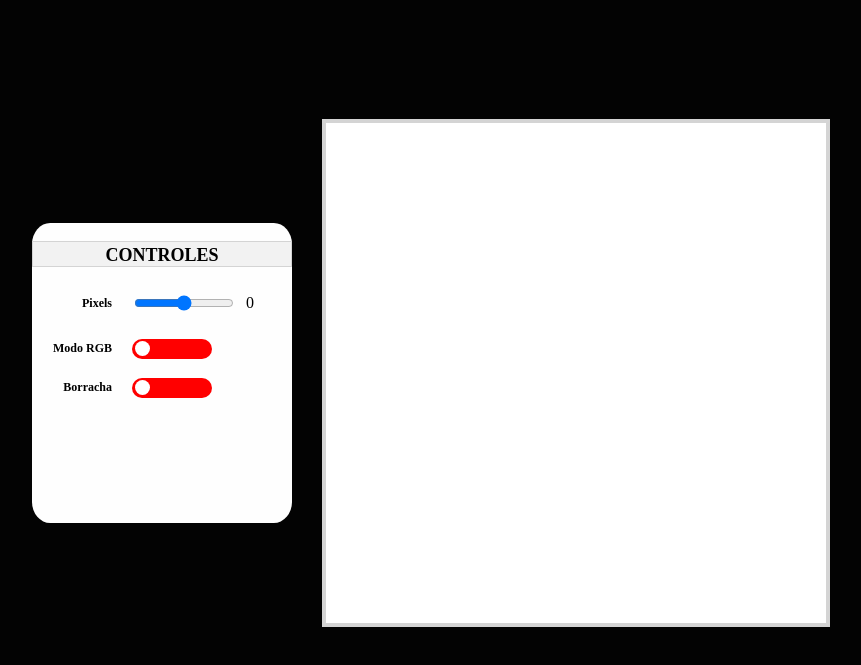
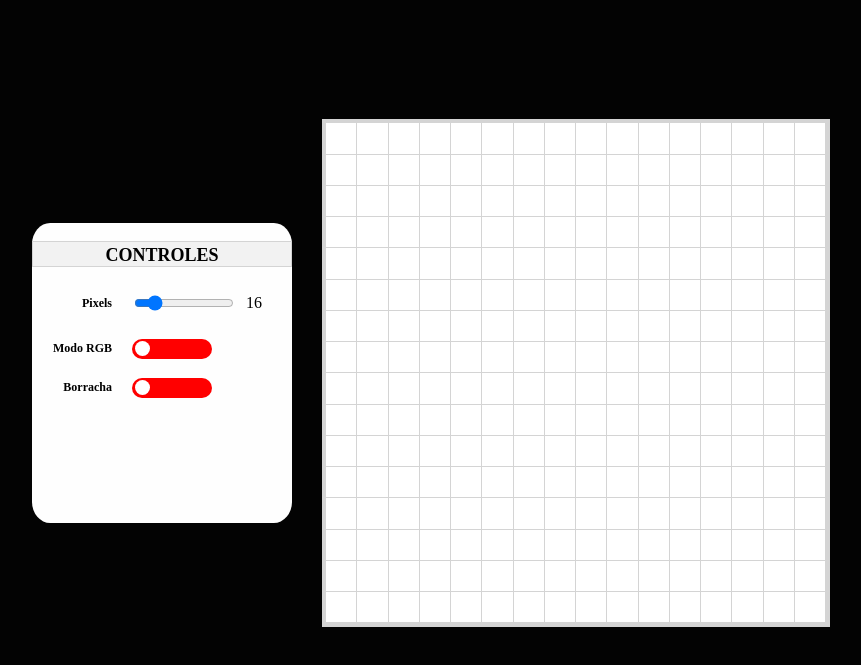
Before and after one commit to gukenji/etch-a-sketch, a plain HTML site: page index.html in a window 1280 px wide. Shown: the part 85-750 px from the top of the page, without its empty margins (6-867 px from the left). Drawn offline with Linux system fonts and the light colour scheme.

Commit message:
Traco magico em preto finalizado

```diff
--- a/index.html
+++ b/index.html
@@ -5,20 +5,20 @@
     <meta http-equiv="X-UA-Compatible" content="IE=edge">
     <meta name="viewport" content="width=device-width, initial-scale=1.0">
     <link rel="stylesheet" href="style.css">
+    <script src="myScript.js"></script>
     <title>Etch-a-Sketch</title>
 </head>
-<body>
+<body onload="return createCanvas(16)">
     <h1>etch-a-sketch</h1>
     <div class="container">
         <div class="options">
             <p id="controles">CONTROLES</p>
-            <form action="/action_page.php">
+
                 <div class="pixels">
                     <label id ="pixels" for="pixels">Pixels </label>
-                    <input type="range" min="0" max="100" oninput="this.nextElementSibling.value = this.value" id="pixels-range" name="pixels"> <output id="output">0</output><br><br>
+                    <input type="range" value="16" min="0" max="100"  onchange="return createCanvas(this.value)" oninput="this.nextElementSibling.value = this.value" id="pixels-range" name="pixels"> <output id="output">16</output><br><br>
                 </div>
-                <!-- <input type="submit" value="Submit"> -->
-            </form>
+
                 <div class="rgb-mode">
                     <p class="text-modes">Modo RGB</p>
                     <label class="switch">
@@ -31,11 +31,42 @@
                     <input type="checkbox">
                         <span class="slider round"></span>
                 </div>
-            </label>
+
         </div>
         <div class="canvas">
 
         </div>
     </div>
 </body>
+
+<script>
+    const canvasSize = document.getElementById('pixels-range');
+    const canvasSpace = document.querySelector('div.canvas');
+
+
+function createCanvas (size){
+    document.querySelector('.canvas').innerHTML = ''
+    for (i = 0; i< size; i++){
+        const column = document.createElement("div");
+        column.className = "canvas-column";
+        for (j=0; j < size; j++){
+            const cell = document.createElement("div");
+            cell.className = "canvas-cell";
+            column.appendChild(cell);
+            cell.onmouseover = function(){
+                this.className = "canvas-cell-hovered";
+        }
+        canvasSpace.appendChild(column);
+        }
+    }
+}
+
+// function mouseOver() {
+//   document.querySelector("canvas-column").style.color = "red";
+// }
+
+
+
+</script>
+
 </html>
--- a/style.css
+++ b/style.css
@@ -91,7 +91,34 @@ p.text-modes{
     height: 500px;
     background-color: white;
     border: solid 4px #D4D4D4;
+    display: flex;
+    flex-wrap: wrap;
 }
+
+.canvas-column{
+  display: flex;
+  flex:1;
+  flex-direction: column;
+  border-width: thin;
+  border-right: solid  0.1px #D4D4D4;
+}
+.canvas-cell-hovered{
+  border-bottom: solid  0.1px #D4D4D4;
+  border-width: thin;
+  display: flex;
+  flex:1;
+  background-color: black;
+}
+
+
+
+.canvas-cell{
+  border-bottom: solid  0.1px #D4D4D4;
+  border-width: thin;
+  display: flex;
+  flex:1;
+}
+
 
 
 .switch {
```
Also changed, not shown: 2 other files.
